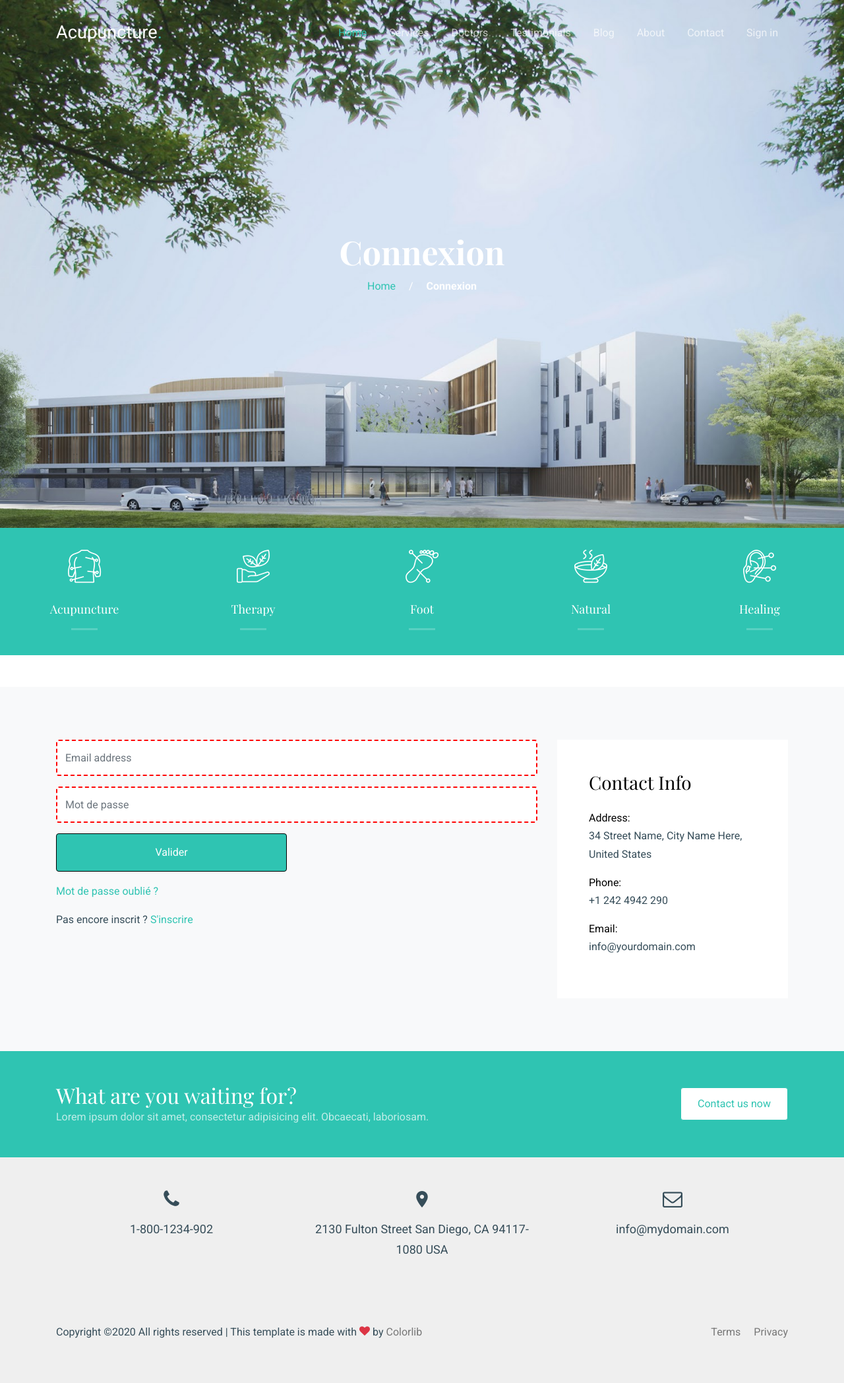
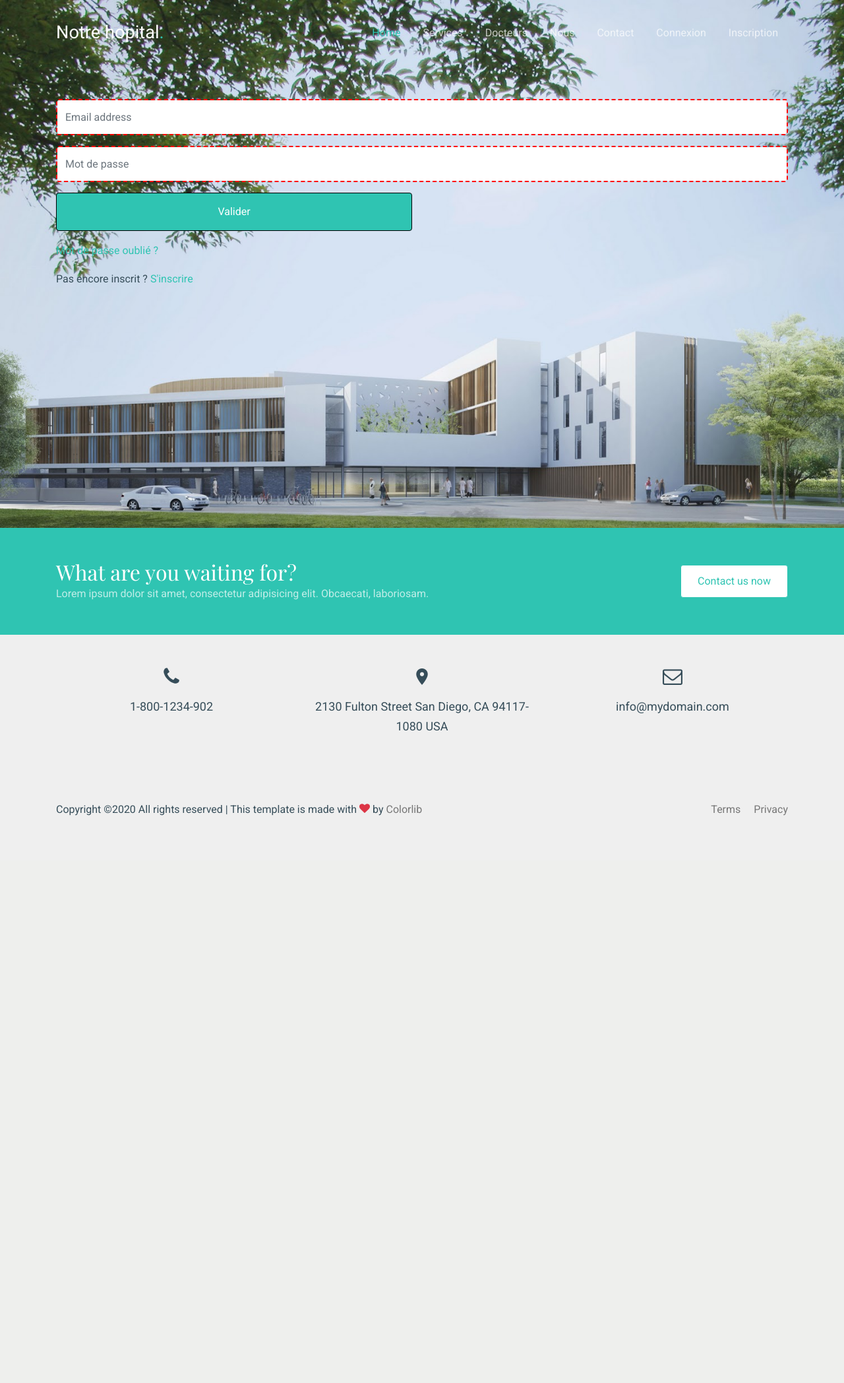
Before and after one commit to Mr-Aylex/Hopital, a PHP site: page /forms/sign_in.php in a window 1280 px wide. Shown: the whole page at 66% size. After the commit the page ends 1236 px from the top, so only its background shows below. Run offline with PHP 8.4, Linux system fonts and the light colour scheme; some web fonts are replaced.

Commit message:
modifcation du design

```diff
--- a/forms/sign_in.php
+++ b/forms/sign_in.php
@@ -6,67 +6,7 @@ include "../include/header.php";
 ?>
 
 <div class="hero" style="background-image: url('/Hopital/images/hero_bg_1.jpg');">
-  <div class="container">
-    <div class="row align-items-center justify-content-center">
-      <div class="col-lg-8 intro text-center">
-        <h1 class="text-white">Connexion</h1>
-        <a href="/Hopital/index.php">Home</a> <span class="mx-3 text-white">/</span> <strong class="text-white">Connexion</strong>
-      </div>
-    </div>
-  </div>
-</div>
-
-<div class="services mb-5">
-  <div class="container-fluid px-0">
-    <div class="row no-gutters align-items-stretch">
-      <div class="col-6 col-sm-6 col-md col-lg h-100">
-        <a href="#" class="service">
-          <div class="icon-wrap">
-            <span class="flaticon-acupuncture-2"></span>
-          </div>
-          <h3>Acupuncture</h3>
-        </a>
-      </div>
-      <div class="col-6 col-sm-6 col-md col-lg h-100">
-        <a href="#" class="service">
-          <div class="icon-wrap">
-            <span class="flaticon-therapy"></span>
-          </div>
-          <h3>Therapy</h3>
-        </a>
-      </div>
-      <div class="col-6 col-sm-6 col-md col-lg h-100">
-        <a href="#" class="service">
-          <div class="icon-wrap">
-            <span class="flaticon-acupuncture-1"></span>
-          </div>
-          <h3>Foot</h3>
-        </a>
-      </div>
-      <div class="col-6 col-sm-6 col-md col-lg h-100">
-        <a href="#" class="service">
-          <div class="icon-wrap">
-            <span class="flaticon-herbal"></span>
-          </div>
-          <h3>Natural</h3>
-        </a>
-      </div>
-      <div class="col-6 col-sm-6 col-md col-lg h-100">
-        <a href="#" class="service">
-          <div class="icon-wrap">
-            <span class="flaticon-acupuncture"></span>
-          </div>
-          <h3>Healing</h3>
-        </a>
-      </div>
-    </div>
-  </div>
-</div>
-
-<div class="site-section bg-light" id="contact-section">
-  <div class="container">
-    <div class="row">
-      <div class="col-lg-8 mb-5" >
+  <div class="container" style="padding-top: 150px">
       <form action="../back/connexion_backend.php" method="post">
           <div class="form-group row">
               <div class="col-md-12">
@@ -99,18 +39,6 @@ include "../include/header.php";
           </div>
       </form>
     </div>
-      <div class="col-lg-4 ml-auto">
-        <div class="bg-white p-3 p-md-5">
-          <h3 class="text-black mb-4">Contact Info</h3>
-          <ul class="list-unstyled footer-link">
-            <li class="d-block mb-3">
-              <span class="d-block text-black">Address:</span>
-              <span>34 Street Name, City Name Here, United States</span></li>
-              <li class="d-block mb-3"><span class="d-block text-black">Phone:</span><span>+1 242 4942 290</span></li>
-              <li class="d-block mb-3"><span class="d-block text-black">Email:</span><span>info@yourdomain.com</span></li>
-            </ul>
-          </div>
-        </div>
   </div>
     </div>
 </div>
--- a/include/header.php
+++ b/include/header.php
@@ -45,7 +45,7 @@
 
                 <div class="col-3">
                     <div class="site-logo">
-                        <a href="/Hopital/index.php">Acupuncture<span class="text-primary">.</span> </a>
+                        <a href="/Hopital/index.php">Notre hopital<span class="text-primary">.</span> </a>
                     </div>
                 </div>
 
@@ -59,23 +59,20 @@
                           if(empty($_SESSION['user'])) {?>
                             <li class="active"><a href="/Hopital/index.php" class="nav-link">Home</a></li>
                             <li><a href="/Hopital/web/services.php" class="nav-link">Services</a></li>
-                            <li><a href="/Hopital/web/Medecin.php" class="nav-link">Doctors</a></li>
-                            <li><a href="/Hopital/web/testimonials.php" class="nav-link">Testimonials</a></li>
-                            <li><a href="/Hopital/web/blog.php" class="nav-link">Blog</a></li>
-                            <li><a href="/Hopital/web/about.php" class="nav-link">About</a></li>
+                            <li><a href="/Hopital/web/Medecin.php" class="nav-link">Docteurs</a></li>
+                            <li><a href="/Hopital/web/about.php" class="nav-link">Nous</a></li>
                             <li><a href="/Hopital/web/contact.php" class="nav-link">Contact</a></li>
-                            <li><a href="/Hopital/forms/sign_in.php" class="nav-link">Sign in</a></li>
+                            <li><a href="/Hopital/forms/sign_in.php" class="nav-link">Connexion</a></li>
+                            <li><a href="/Hopital/forms/sign_up.php" class="nav-link">Inscription</a></li>
                           <?php }
                           if(isset($_SESSION['user'])) {?>
                             <li class="active"><a href="/Hopital/index.php" class="nav-link">Home</a></li>
                             <li><a href="/Hopital/web/services.php" class="nav-link">Services</a></li>
                             <li><a href="/Hopital/web/Medecin.php" class="nav-link">Doctors</a></li>
-                            <li><a href="Hopital/web/testimonials.php" class="nav-link">Testimonials</a></li>
-                            <li><a href="/Hopital/web/blog.php" class="nav-link">Blog</a></li>
-                            <li><a href="/Hopital/web/about.php" class="nav-link">About</a></li>
+                            <li><a href="/Hopital/web/about.php" class="nav-link">Nous</a></li>
                             <li><a href="/Hopital/web/contact.php" class="nav-link">Contact</a></li>
-                            <li><a href="/Hopital/web/account.php" class="nav-link">My account</a></li>
-                            <li><a href="/Hopital/back/deconnexion_backend.php" class="nav-link">Sign out</a></li>
+                            <li><a href="/Hopital/web/account.php" class="nav-link">Compte</a></li>
+                            <li><a href="/Hopital/back/deconnexion_backend.php" class="nav-link">Deconnexion</a></li>
                           <?php } ?>
                         </ul>
                     </nav>
```
Also changed, not shown: forms/sign_up.php (+1 -18 lines), index.php (+7 -14 lines). Lines whose indentation alone changed are shown as unchanged.
